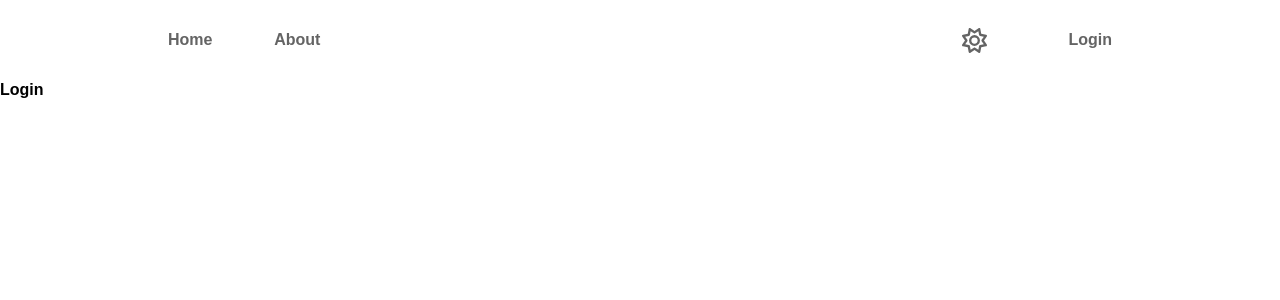
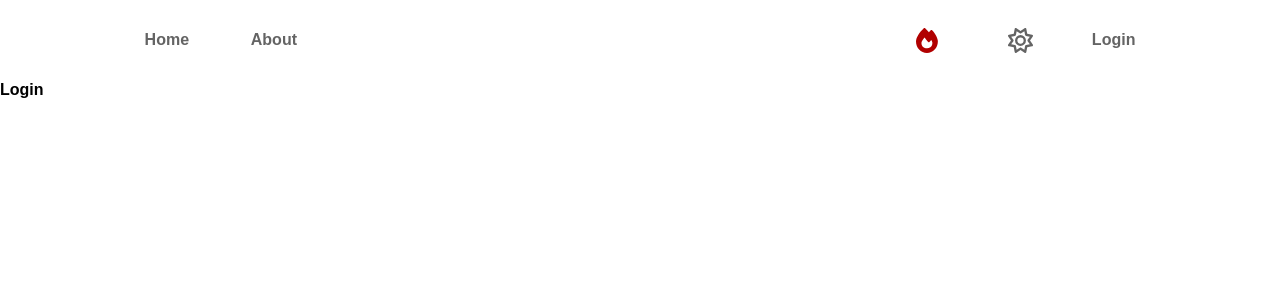
Before and after one commit to Tinubee/react-bolierplate-template, a React (Create React App) app: page /login in a window 1280 px wide. Shown: the top 300 px of the page. Built offline with nearby package versions, Linux system fonts and the light colour scheme.

Commit message:
✒️Feat : Add Confetti

```diff
--- a/package.json
+++ b/package.json
@@ -13,7 +13,9 @@
     "@types/jest": "^27.5.2",
     "@types/node": "^16.18.11",
     "@types/react": "^18.0.26",
+    "js-confetti": "^0.11.0",
     "react": "^18.2.0",
+    "react-canvas-confetti": "^1.3.0",
     "react-dom": "^18.2.0",
     "react-hook-form": "^7.41.2",
     "react-query": "^3.39.2",
--- a/src/App.tsx
+++ b/src/App.tsx
@@ -56,6 +56,14 @@ table {
 * {
   box-sizing: border-box;
 }
+.canvas{
+  height: 100%;
+  left: 0px;
+  pointer-events: none;
+  position: fixed;
+  top: 0px;
+  width: 100%;
+}
 body {
   font-weight: 600;
   font-family: 'Source Sans Pro', sans-serif;
--- /dev/null
+++ b/src/components/effects/ReactCanvasConfetti.tsx
@@ -0,0 +1,136 @@
+import canvasConfetti, {
+  CreateTypes,
+  GlobalOptions,
+  Options,
+} from "canvas-confetti";
+import React, { CSSProperties, RefObject } from "react";
+
+export interface IProps extends Options, GlobalOptions {
+  fire?: any;
+  reset?: any;
+  width?: string | number;
+  height?: string | number;
+  className?: string;
+  style?: CSSProperties;
+  refConfetti?: (confetti: CreateTypes | null) => void;
+  onDecay?: () => void;
+  onFire?: () => void;
+  onReset?: () => void;
+}
+
+export default class ReactCanvasConfetti extends React.Component<IProps> {
+  private refCanvas: RefObject<HTMLCanvasElement>;
+
+  private confetti: CreateTypes | null;
+
+  constructor(props: IProps) {
+    super(props);
+    this.refCanvas = React.createRef();
+    this.confetti = null;
+  }
+
+  componentDidMount() {
+    if (!this.refCanvas.current) {
+      return;
+    }
+
+    const { resize, useWorker } = this.props;
+    const globalOptions: GlobalOptions = {
+      resize: typeof resize === "undefined" ? true : resize,
+      useWorker: typeof useWorker === "undefined" ? true : useWorker,
+    };
+
+    this.confetti = canvasConfetti.create(
+      this.refCanvas.current,
+      globalOptions
+    );
+    this.setRefConfetti();
+  }
+
+  componentDidUpdate(prevProps: Readonly<IProps>) {
+    const { fire, reset } = this.props;
+    const isFireTrue = !!fire;
+    const isFireChanged = fire !== prevProps.fire;
+
+    if (isFireTrue && isFireChanged) {
+      this.fireConfetti();
+    }
+
+    const isResetTrue = !!reset;
+    const isResetChanged = reset !== prevProps.reset;
+
+    if (isResetTrue && isResetChanged) {
+      this.resetConfetti();
+    }
+  }
+
+  componentWillUnmount() {
+    this.unsetRefConfetti();
+  }
+
+  private setRefConfetti() {
+    const { refConfetti } = this.props;
+
+    refConfetti && refConfetti(this.confetti);
+  }
+
+  private unsetRefConfetti() {
+    const { refConfetti } = this.props;
+
+    refConfetti && refConfetti(null);
+  }
+
+  private fireConfetti() {
+    if (!this.confetti) {
+      return;
+    }
+
+    const {
+      onFire,
+      onDecay,
+      onReset,
+      className,
+      style,
+      width,
+      height,
+      refConfetti,
+      fire,
+      reset,
+      ...confettiProps
+    } = this.props;
+
+    onFire && onFire();
+
+    const promise = this.confetti(confettiProps);
+
+    promise &&
+      promise.then(() => {
+        onDecay && onDecay();
+      });
+  }
+
+  private resetConfetti() {
+    if (!this.confetti) {
+      return;
+    }
+
+    this.confetti.reset();
+
+    const { onReset } = this.props;
+
+    onReset && onReset();
+  }
+
+  render() {
+    const { style, className, width, height } = this.props;
+    return (
+      <canvas
+        ref={this.refCanvas}
+        style={style}
+        className={className}
+        width={width}
+        height={height}
+      />
+    );
+  }
+}
--- /dev/null
+++ b/src/components/effects/Realistic.tsx
@@ -0,0 +1,75 @@
+import { faFire } from "@fortawesome/free-solid-svg-icons";
+import { FontAwesomeIcon } from "@fortawesome/react-fontawesome";
+import { CreateTypes } from "canvas-confetti";
+import { Component } from "react";
+import { Icon } from "../header/Mode";
+import ReactCanvasConfetti from "./ReactCanvasConfetti";
+
+export default class Realistic extends Component {
+  private animationInstance: CreateTypes | null = null;
+
+  constructor(props: {}) {
+    super(props);
+    this.fire = this.fire.bind(this);
+  }
+
+  makeShot(particleRatio: number, opts: object) {
+    this.animationInstance &&
+      this.animationInstance({
+        ...opts,
+        origin: { y: 0.7 },
+        particleCount: Math.floor(200 * particleRatio),
+      });
+  }
+
+  fire() {
+    this.makeShot(0.25, {
+      spread: 26,
+      startVelocity: 55,
+    });
+
+    this.makeShot(0.2, {
+      spread: 20,
+    });
+
+    this.makeShot(0.35, {
+      spread: 100,
+      decay: 0.91,
+      scalar: 0.8,
+    });
+
+    this.makeShot(0.1, {
+      spread: 120,
+      startVelocity: 25,
+      decay: 0.92,
+      scalar: 1.2,
+    });
+
+    this.makeShot(0.1, {
+      spread: 120,
+      startVelocity: 45,
+    });
+  }
+
+  handlerFire = () => {
+    this.fire();
+  };
+
+  getInstance = (instance: CreateTypes | null) => {
+    this.animationInstance = instance;
+  };
+
+  render() {
+    return (
+      <>
+        <Icon mode="fire" onClick={this.handlerFire}>
+          <FontAwesomeIcon icon={faFire} />
+        </Icon>
+        <ReactCanvasConfetti
+          refConfetti={this.getInstance}
+          className="canvas"
+        />
+      </>
+    );
+  }
+}
--- a/src/components/header/Mode.tsx
+++ b/src/components/header/Mode.tsx
@@ -4,38 +4,40 @@ import { Link } from "react-router-dom";
 import { useRecoilState } from "recoil";
 import styled from "styled-components";
 import { isDarkAtom } from "../../atoms";
+import Realistic from "../effects/Realistic";
 import { Tab } from "./Header";
 
 const ModeContainer = styled.div`
   display: grid;
-  grid-template-columns: repeat(2, 1fr);
+  grid-template-columns: repeat(3, 1fr);
   justify-content: center;
   align-items: center;
+  place-items: center;
   div:hover {
     cursor: pointer;
-    background-color: ${(props) => props.theme.iconbgColor};
-    color: ${(props) => props.theme.textColor};
+    color: "${(props) => props.theme.textColor}";
     transition: background-color 0.5s, color 0.5s;
-    svg {
-      color: ${(props) => props.theme.textColor};
-    }
-  }
-  svg {
-    font-size: 25px;
-    color: ${(props) => props.theme.icontextColor};
-    transition: color 0.5s;
   }
 `;
 
-const Icon = styled.div`
+export const Icon = styled.div<{ mode: string }>`
   display: flex;
   justify-content: center;
   align-items: center;
+  font-size: 25px;
   width: 40px;
   height: 40px;
   border-radius: 50%;
   background-color: ${(props) => props.theme.bgColor};
+  transition: background-color 0.5s, color 0.5s;
   padding: 25px;
+  color: ${(props) =>
+    props.mode === "normal" ? props.theme.icontextColor : "#b10000"};
+  :hover {
+    background-color: ${(props) => props.theme.iconbgColor};
+    color: ${(props) =>
+      props.mode === "normal" ? props.theme.textColor : "#ff0000"};
+  }
 `;
 
 function Mode() {
@@ -47,12 +49,13 @@ function Mode() {
 
   return (
     <ModeContainer>
+      <Realistic />
       {!darkAtom ? (
-        <Icon onClick={toggleMode}>
+        <Icon mode="normal" onClick={toggleMode}>
           <FontAwesomeIcon icon={faSun} />
         </Icon>
       ) : (
-        <Icon onClick={toggleMode}>
+        <Icon mode="normal" onClick={toggleMode}>
           <FontAwesomeIcon icon={faMoon} />
         </Icon>
       )}
--- a/src/screens/Home.tsx
+++ b/src/screens/Home.tsx
@@ -1,5 +1,25 @@
+import JSConfetti from "js-confetti";
 function Home() {
-  return <h1>Home</h1>;
+  const jsConfetti = new JSConfetti();
+
+  const handleClick = () => {
+    jsConfetti.addConfetti({
+      // emojis: ["🔥"],
+      confettiColors: [
+        "#ff0a54",
+        "#ff477e",
+        "#ff7096",
+        "#ff85a1",
+        "#fbb1bd",
+        "#f9bec7",
+      ],
+      emojiSize: 100,
+      confettiRadius: 5,
+      confettiNumber: 500,
+    });
+  };
+
+  return <button onClick={handleClick}>CLICK</button>;
 }
 
 export default Home;
```
Also changed, not shown: 1 other file (tests, documents, lock files or other folders).
